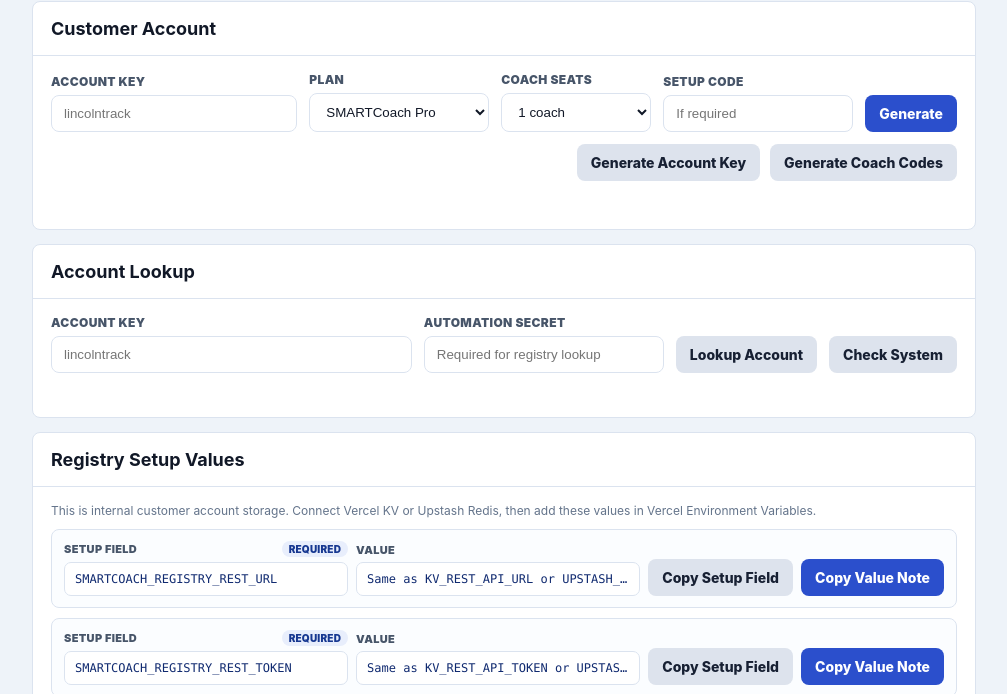
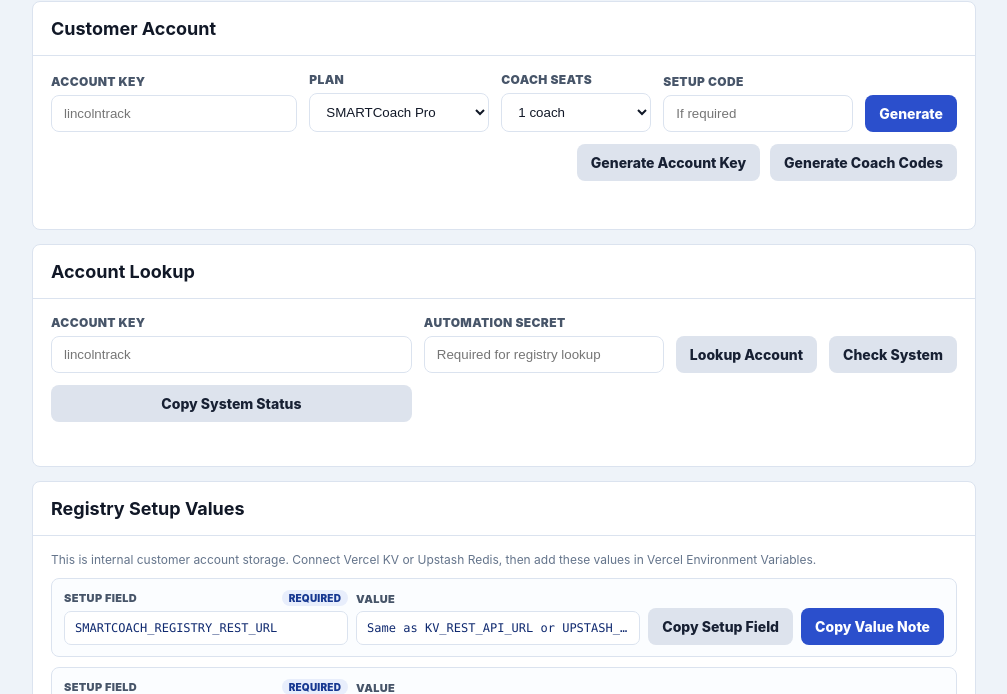
Before and after one commit to innovate-today/SMARTCoach, a website: page onboarding.html in a window 1280 px wide. Shown: the part 90-784 px from the top of the page, without its empty margins (136-1143 px from the left). Drawn offline with Linux system fonts and the light colour scheme.

Commit message:
Add system status copy

```diff
--- a/onboarding.html
+++ b/onboarding.html
@@ -174,6 +174,7 @@
         </div>
         <button id="lookupBtn" type="button" class="secondary" onclick="lookupAccount()">Lookup Account</button>
         <button id="healthBtn" type="button" class="secondary" onclick="checkAutomationHealth()">Check System</button>
+        <button type="button" class="secondary" onclick="copySystemStatus()">Copy System Status</button>
       </div>
       <div id="systemResult" class="registrybox"></div>
       <div id="lookupResult" class="registrybox"></div>
@@ -520,6 +521,7 @@
 <script>
 var currentEnvironment=[];
 var currentSetup=null;
+var currentSystemHealth=null;
 prefillFromUrl();
 bindAccountKeyWarning();
 bindLiveSmokeChecklist();
@@ -705,6 +707,7 @@
   });
 }
 function renderSystemResult(data){
+  currentSystemHealth=data||null;
   var checks=data.checks||[];
   var cards=checks.map(function(check){
     return '<div class="card"><b>'+esc(check.configured?'Ready':'Missing')+'</b><span>'+esc(check.label)+'</span></div>';
@@ -744,6 +747,32 @@
     '<div class="registryrow"><b>Coach sessions</b><span>'+esc(sessionDetail)+'</span></div>'+
     '<div class="registryrow"><b>Parent email rollout</b><span>'+esc(data.parentEmailFeatureReleased?'Live globally - turn off for initial rollout':'Off for initial rollout')+'</span></div>'+
     warningHtml;
+}
+function copySystemStatus(){
+  var data=currentSystemHealth;
+  if(!data){
+    setStatus('Run Check System before copying system status.','bad');
+    return;
+  }
+  var blockers=data.launchBlockers||[];
+  var checks=data.launchChecks||[];
+  var warnings=data.productionWarnings||[];
+  var lines=[
+    'SMARTCoach System Readiness',
+    'Checked at: '+new Date().toLocaleString(),
+    'Launch readiness: '+(data.launchReady?'Ready for initial rollout':'Not ready yet'),
+    'Launch blockers: '+(blockers.length?blockers.join('; '):'None')
+  ];
+  checks.forEach(function(check){
+    lines.push((check.ready?'[ready] ':'[needs work] ')+(check.label||'Check')+' - '+(check.detail||''));
+  });
+  lines.push('Registry connection: '+(data.registryReachable?'Reachable':data.registryError||'Not connected'));
+  lines.push('Manual registry updates: '+(data.readyForManualRegistryUpdates?'Ready':'Needs registry and automation secret'));
+  lines.push('Stripe webhooks: '+(data.readyForStripeWebhooks?'Ready':'Needs registry, automation secret, and Stripe webhook secret'));
+  lines.push('Coach sessions: '+(data.sessionSigningSource==='session-secret'?'Dedicated secret':data.sessionSigningSource?'Fallback secret':'Needs signing secret'));
+  lines.push('Parent email rollout: '+(data.parentEmailFeatureReleased?'Live globally - turn off for initial rollout':'Off for initial rollout'));
+  lines.push('Production warnings: '+(warnings.length?warnings.join('; '):'None'));
+  copyText(lines.join('\n'),'System status copied.');
 }
 function lookupAccount(){
   var account=cleanAccountKey(document.getElementById('lookupAccountKey').value||document.getElementById('accountKey').value||'');
```
Also changed, not shown: SMARTCOACH_PROJECT_STATE.md (+1 -0 lines), VERCEL_SETUP.md (+2 -0 lines).
